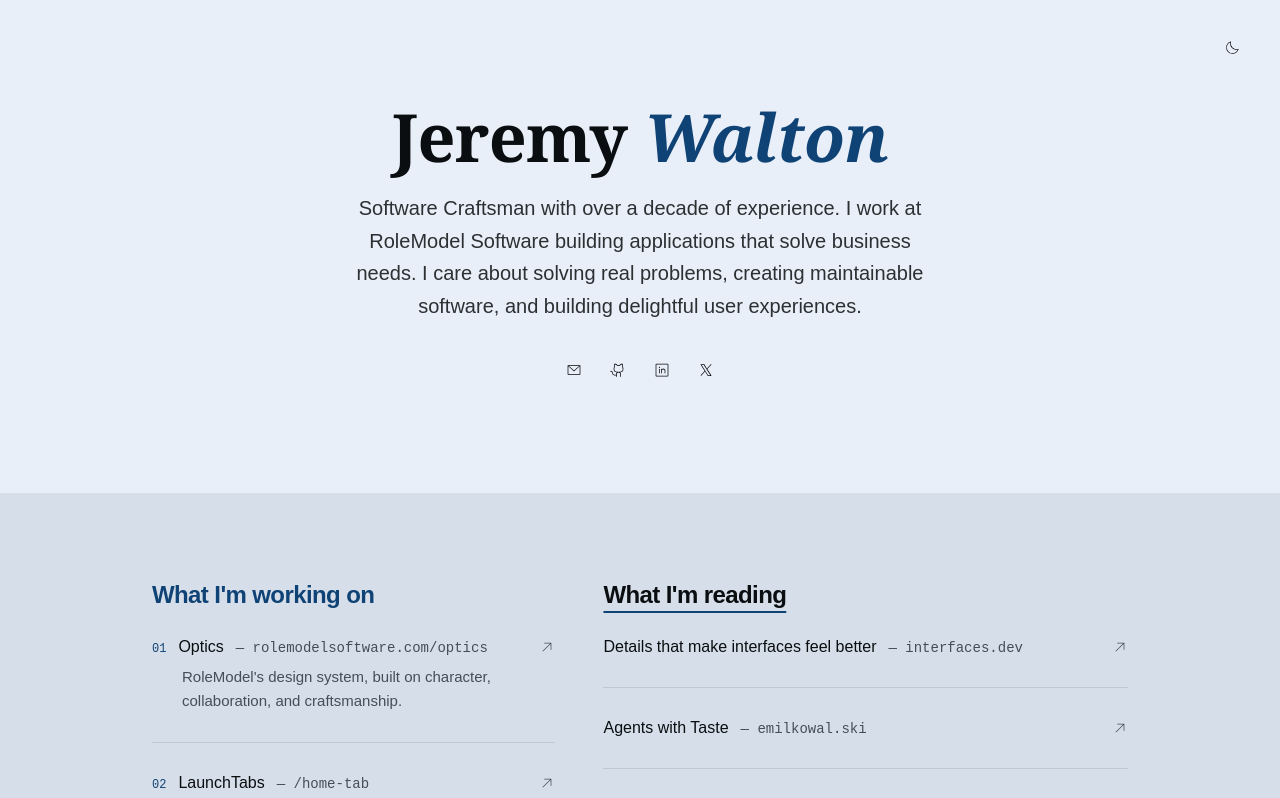
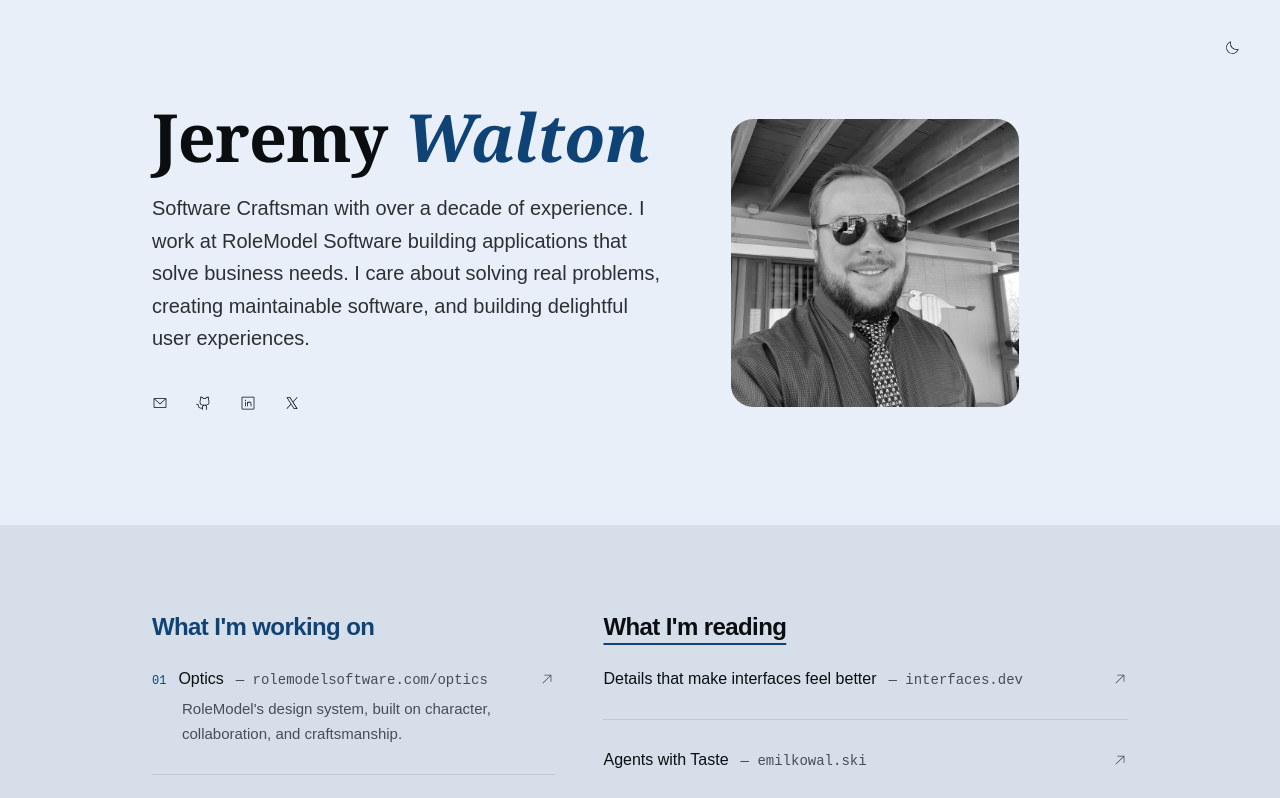
Before and after one commit to Jeremy-Walton/jeremy-walton.github.io, a React (Vite) app: page / in a window 1280 px wide. Shown: the top 798 px of the page. Built offline with nearby package versions, Linux system fonts and the light colour scheme.

Commit message:
Add profile image that flips

```diff
--- a/src/components/intro-section.tsx
+++ b/src/components/intro-section.tsx
@@ -1,6 +1,7 @@
 import { useIcon, type IconName } from "@/lib/icon-context";
 import { Button } from "@/components/ui/button";
 import type { CSSProperties } from "react";
+import profilePhoto from "@/assets/profile-min.png";
 
 interface ContactLink {
   label: string;
@@ -32,7 +33,8 @@ function ContactIcon({ contact }: { contact: ContactLink }) {
 
 export function IntroSection() {
   return (
-    <header data-intro className="mx-auto max-w-[65ch] text-center">
+    <header data-intro className="grid gap-10 lg:grid-cols-[1.3fr_1fr] lg:items-center lg:gap-16">
+      <div>
         <h1
           style={{ "--i": 0 } as CSSProperties}
           className="font-serif text-[clamp(2.5rem,1.75rem+3vw,4.5rem)] font-bold leading-[1.05] tracking-[-0.01em] text-foreground"
@@ -41,18 +43,37 @@ export function IntroSection() {
         </h1>
         <p
           style={{ "--i": 1 } as CSSProperties}
-        className="mx-auto mt-5 max-w-[65ch] text-lg leading-relaxed text-foreground/85 md:text-xl"
+          className="mt-5 max-w-[65ch] text-lg leading-relaxed text-foreground/85 md:text-xl"
         >
           Software Craftsman with over a decade of experience. I work at RoleModel Software building applications that solve business needs. I care about solving real problems, creating maintainable software, and building delightful user experiences.
         </p>
         <div
           style={{ "--i": 2 } as CSSProperties}
-        className="mt-7 flex items-center justify-center gap-1"
+          className="mt-7 -ml-3 flex items-center gap-1"
         >
           {contacts.map((contact) => (
             <ContactIcon key={contact.label} contact={contact} />
           ))}
         </div>
+      </div>
+      <div
+        style={{ "--i": 1 } as CSSProperties}
+        className="group mx-auto w-full max-w-72 [perspective:1000px] lg:mx-0"
+      >
+        <div className="relative aspect-square [transform-style:preserve-3d] transition-transform duration-1000 ease-out group-hover:[transform:rotateY(180deg)] motion-reduce:transition-none">
+          <img
+            src={profilePhoto}
+            alt="Jeremy Walton"
+            className="absolute inset-0 h-full w-full rounded-3xl object-cover grayscale [backface-visibility:hidden] dark:grayscale-0"
+          />
+          <img
+            src={profilePhoto}
+            alt=""
+            aria-hidden="true"
+            className="absolute inset-0 h-full w-full rounded-3xl object-cover [backface-visibility:hidden] [transform:rotateY(180deg)] dark:grayscale"
+          />
+        </div>
+      </div>
     </header>
   );
 }
```
Also changed, not shown: src/assets/profile-min.png (added), 2 other files (tests, documents, lock files or other folders). Lines whose indentation alone changed are shown as unchanged.
